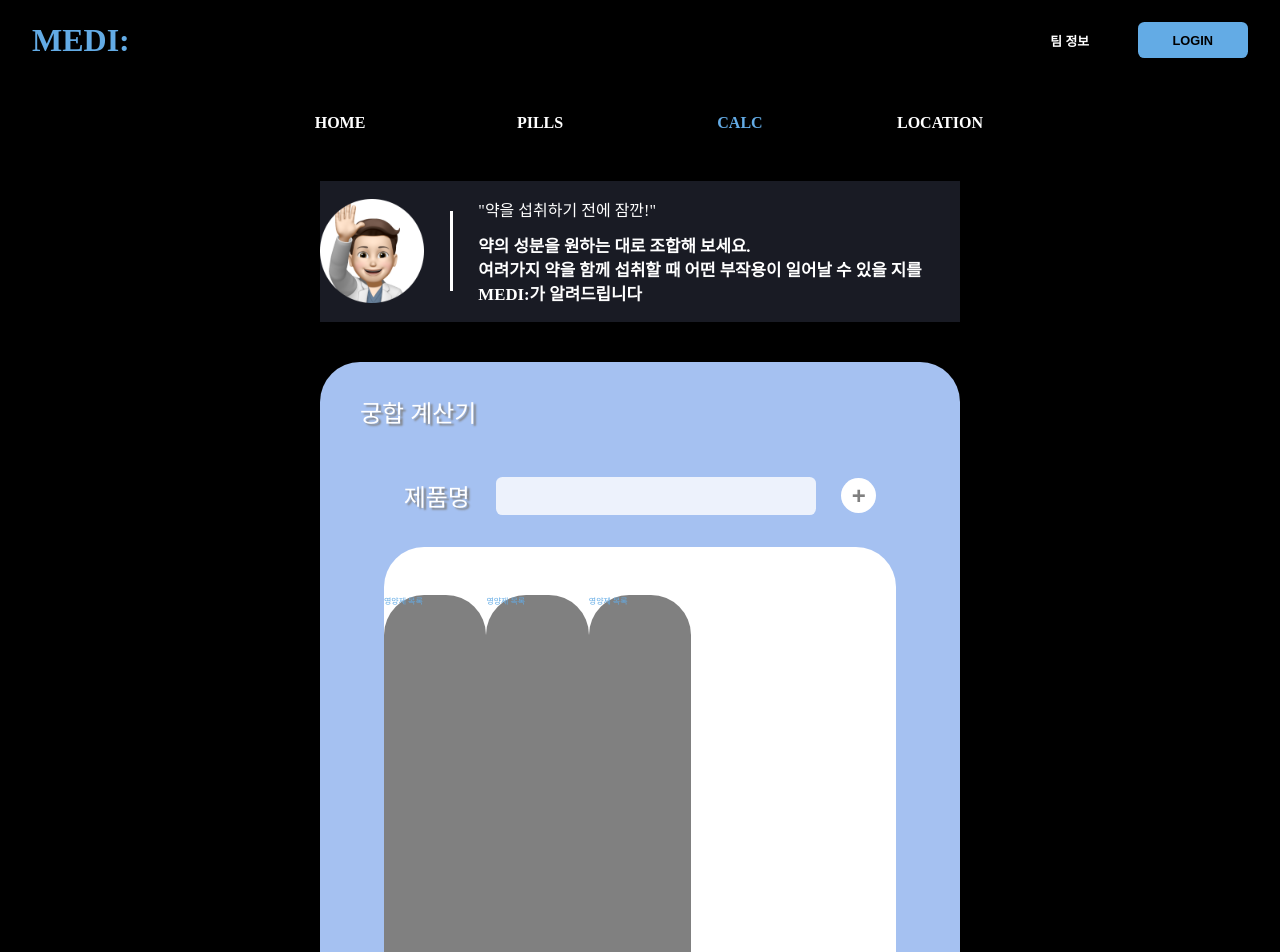
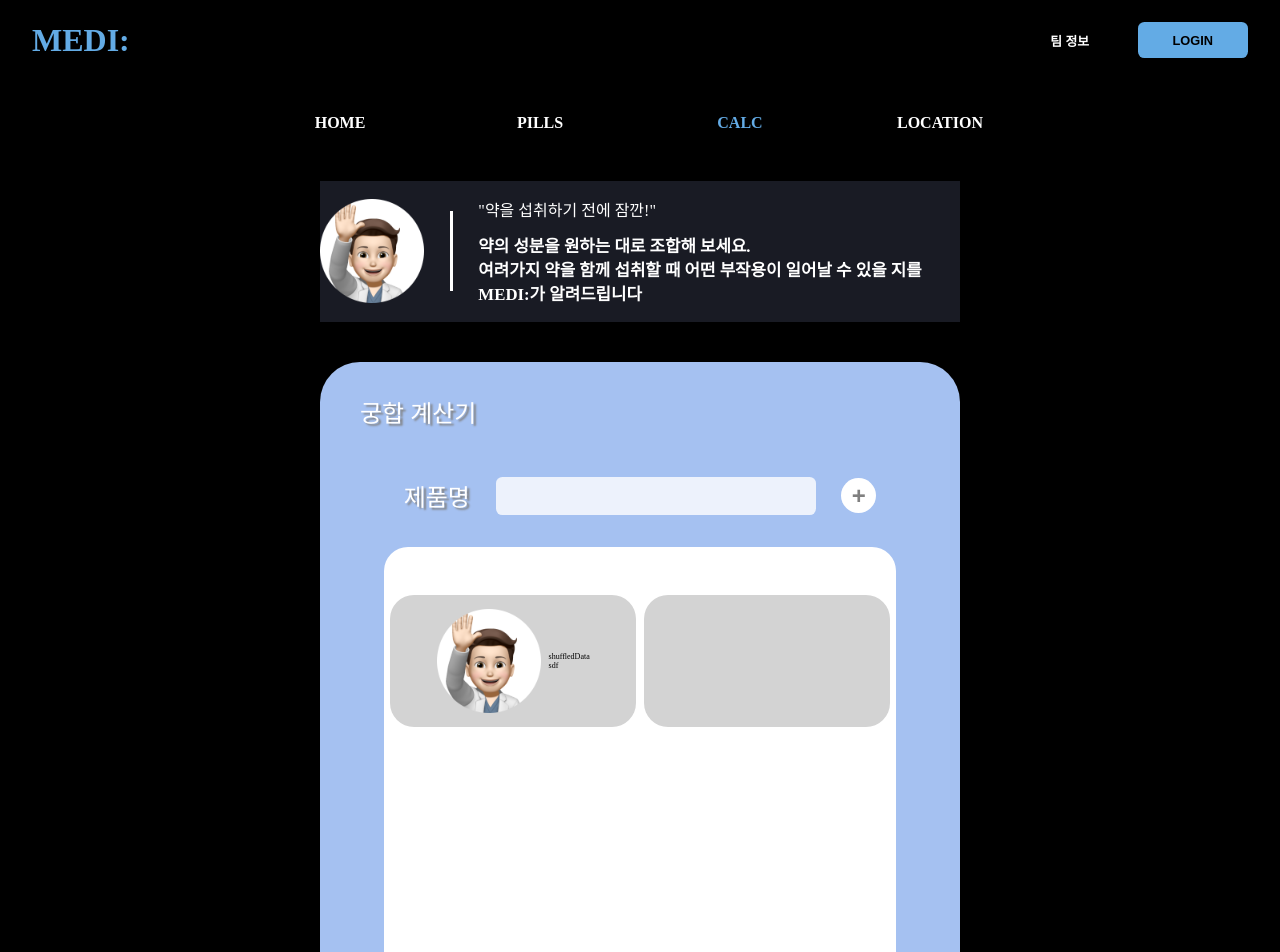
Before and after one commit to hyeonda02/MEDI, a React (Create React App) app in the folder medi/: page /calc in a window 1280 px wide. Shown: the top 952 px of the page. Built offline with nearby package versions, Linux system fonts and the light colour scheme.

Commit message:
내가 먼저!!

```diff
--- a/medi/src/pages/Calc.jsx
+++ b/medi/src/pages/Calc.jsx
@@ -70,23 +70,29 @@ const CalcName = styled.div`
 const CalcListContainer = styled.div`
     width: 80%;
     height: 55%;
-    border-radius: 5rem;
-
+    border-radius: 3rem;
+    gap: 0.6vw;
     background-color: ${colors.white};
     margin: 5% auto;
     display: flex;
-
-    //align-items: center;
+    justify-content: center; //수평정렬
+    //align-items: center; //수직정렬
 `
 const CalcList = styled.div`
-    width: 20%;
-    height: 70%;
+    width: 48%;
+    height: 20%;
     margin-top : 6rem;
     display: flex;
-
-    border-radius: 5rem;
-    color :  ${colors.mainBlue};
-    background-color: ${colors.silver};
+    text-align: justify;
+    border-radius: 3rem;
+    color :  ${colors.black};
+    background-color: ${colors.lightgray};
+    &:hover {
+        box-shadow:inset 5px 5px 5px #333;
+    }
+    gap: 0.6vw;
+    justify-content: center; //수평정렬
+    align-items: center; //수직정렬
 `
 const CalcCheckedContainer = styled.div`
     width: 80%;
@@ -97,6 +103,17 @@ const CalcCheckedContainer = styled.div`
 
     background-color: ${colors.white};
     margin: 5% auto;
+`
+const CalcCom = styled.div`
+    color: black;
+`
+
+const CalcPills = styled.div`
+    color: black;
+`
+
+const CalcPillsName = styled.div`
+    color: black;
 `
 
 
@@ -136,9 +153,16 @@ const Calc = () => {
                 </CalcSearch>
 
                 <CalcListContainer>
-                    <CalcList>영양제 목록</CalcList>
-                    <CalcList>영양제 목록</CalcList>
-                    <CalcList>영양제 목록</CalcList>
+                    <CalcList>
+                        {/* 사진, 제약사, 제품이름 */}
+                        <UserImage src={doctor} alt="doctor"/>
+                        <CalcPills>
+                        <CalcCom>shuffledData</CalcCom>
+                        <CalcPillsName>sdf</CalcPillsName>
+                        </CalcPills>
+
+                    </CalcList>
+                    <CalcList></CalcList>
                 </CalcListContainer>
 
                 <CalcCheckedContainer>
--- a/medi/src/styles/colors.js
+++ b/medi/src/styles/colors.js
@@ -5,7 +5,7 @@ const colors = {
     subBlue: "#A5C1F1",
     gray: "#191B24",
     silver: "#808080",
-
+    lightgray :"#D3D3D3",
     black: "#000000",
     white: "#ffffff"
 };
```
